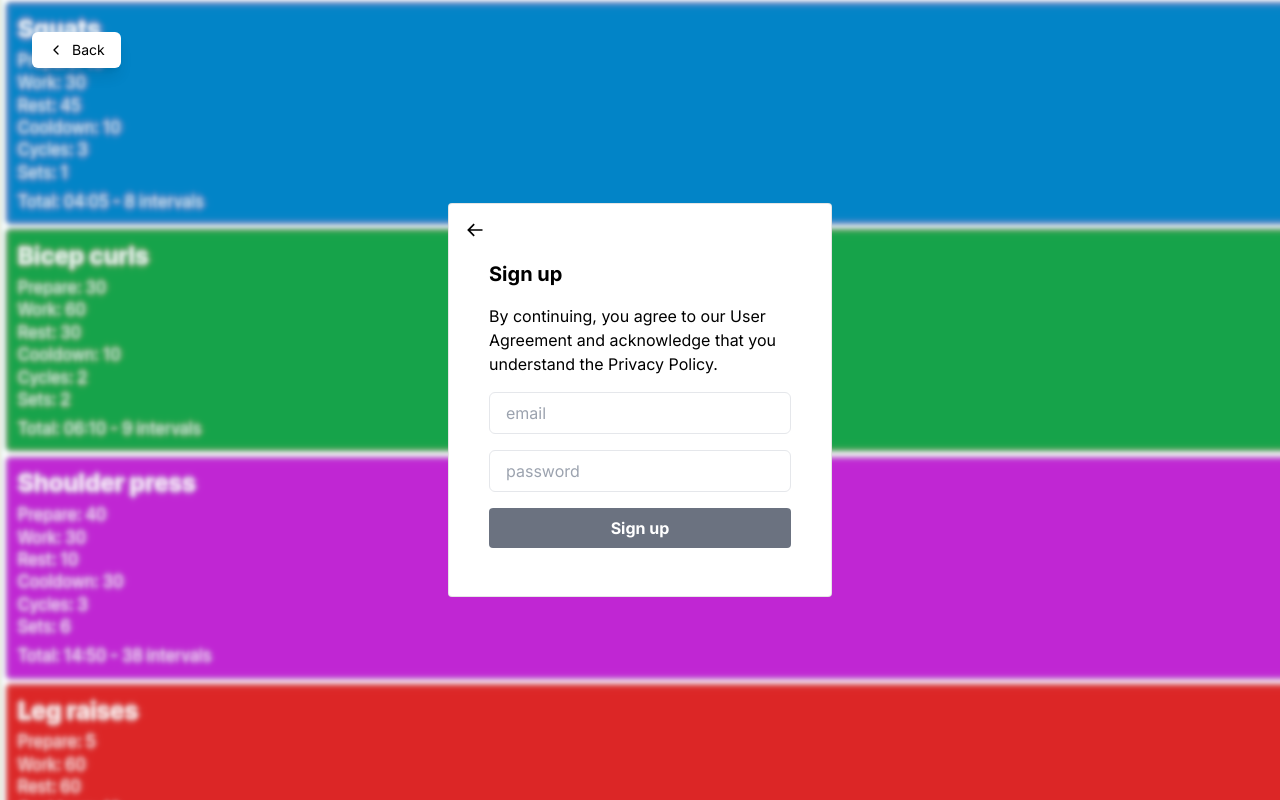
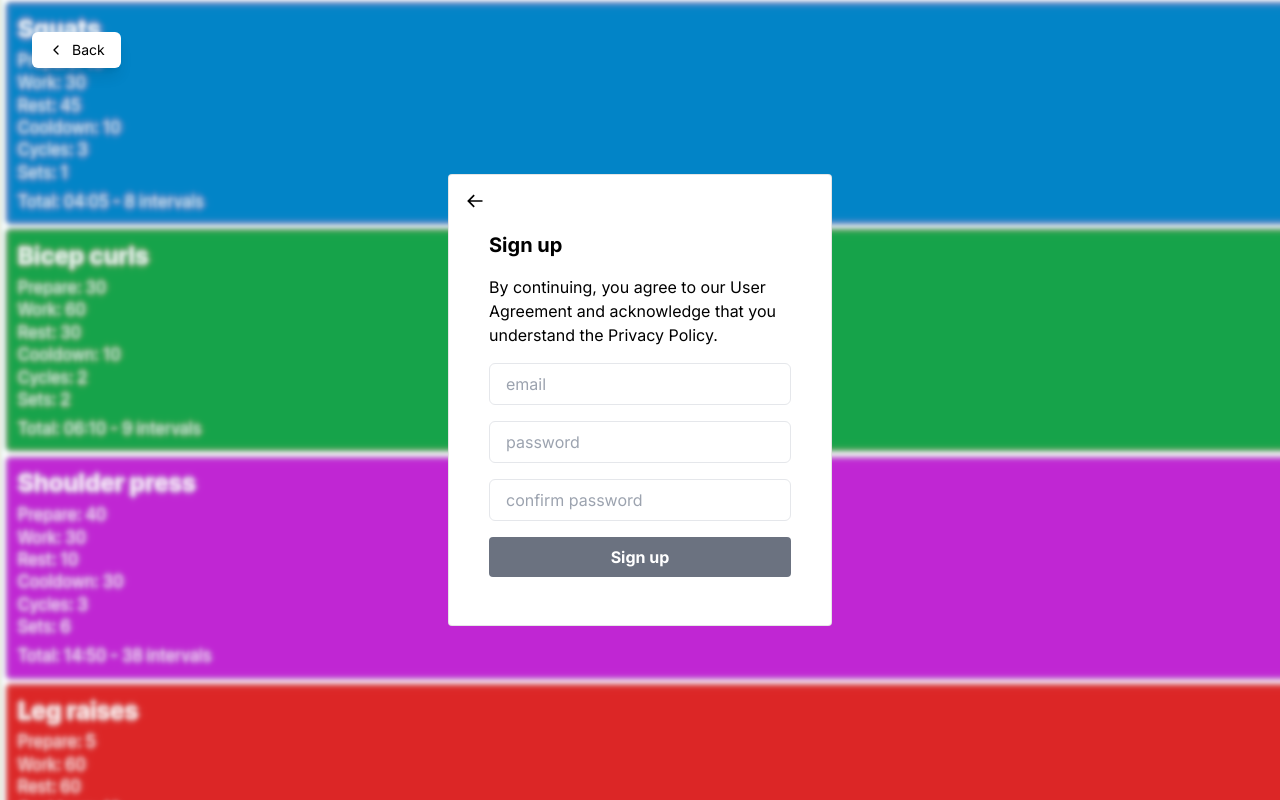
Before and after one commit to Lewisjohnward/tabata-timer, a Next.js app: page /signup in a window 1280 px wide. Built offline with nearby package versions, Linux system fonts and the light colour scheme.

Commit message:
confirm password

```diff
--- a/src/app/signup/page.tsx
+++ b/src/app/signup/page.tsx
@@ -36,6 +36,14 @@ const Signup = () => {
           placeholder="password"
           required
         />
+        <input
+          className="rounded-md px-4 py-2 border"
+          id="password"
+          type="password"
+          name="password"
+          placeholder="confirm password"
+          required
+        />
         <button className="bg-gray-500 rounded px-4 py-2 text-white mb-2 hover:bg-gray-500 font-bold">
           Sign up
         </button>
```
